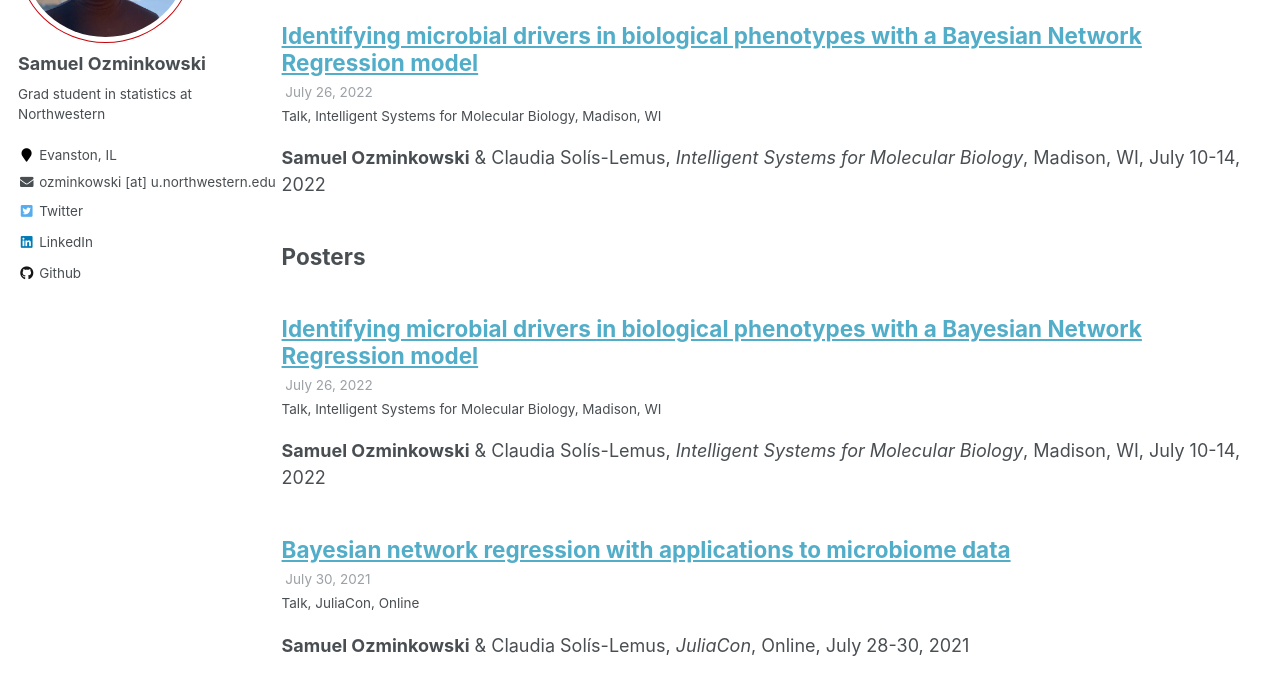
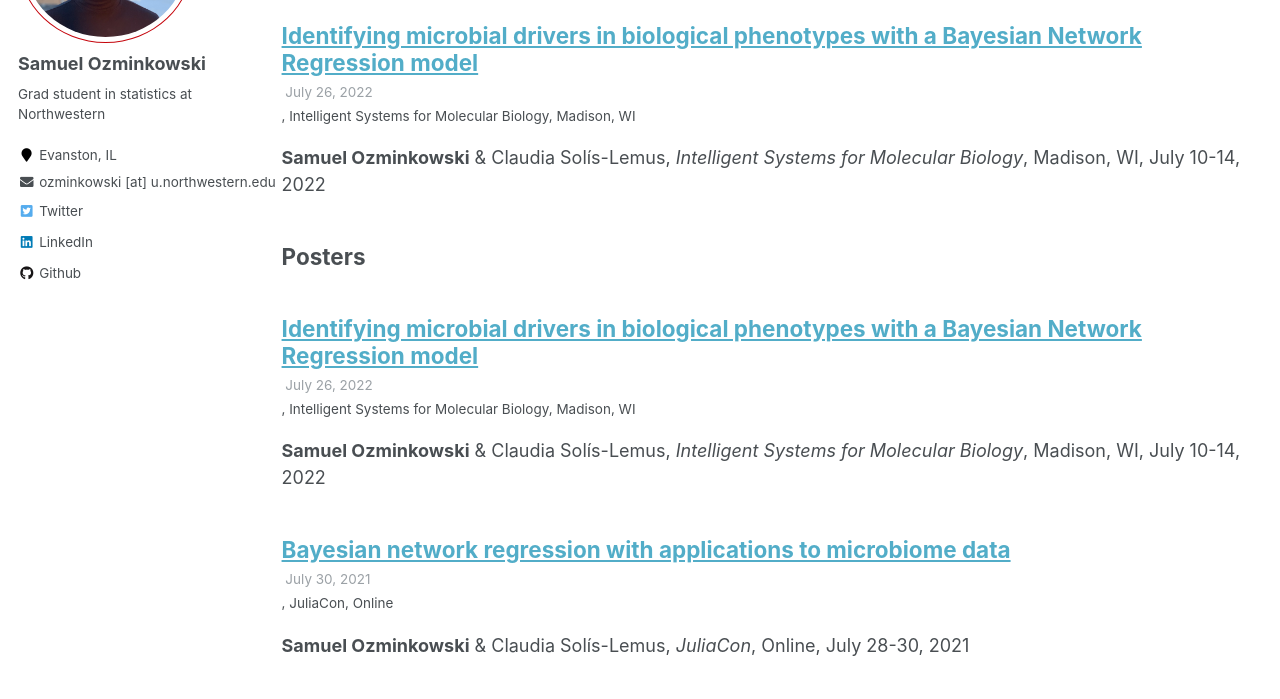
Before and after one commit to samozm/samozm.github.io, a Jekyll site: the page built from _pages/talks.html, in a window 1280 px wide and 1121 px high. Shown: the part 241-940 px from the top of the window. Built offline with Jekyll 4.4.1, drawn with Linux system fonts in a browser that asks for light colours.

Commit message:
remove type

```diff
--- a/_posters/2021-juliacon.md
+++ b/_posters/2021-juliacon.md
@@ -1,7 +1,6 @@
 ---
 title: "Bayesian network regression with applications to microbiome data"
 collection: posters
-type: "Talk"
 permalink: /talks/2021_juliacon
 venue: "JuliaCon"
 date: 2021-07-30
--- a/_posters/2022-ismb.md
+++ b/_posters/2022-ismb.md
@@ -1,7 +1,6 @@
 ---
 title: "Identifying microbial drivers in biological phenotypes with a Bayesian Network Regression model"
 collection: posters
-type: "Talk"
 permalink: /talks/2022_ismb
 venue: "Intelligent Systems for Molecular Biology"
 location: "Madison, WI"
```
Also changed, not shown: _talks/2022-ismb.md (+0 -1 lines).
